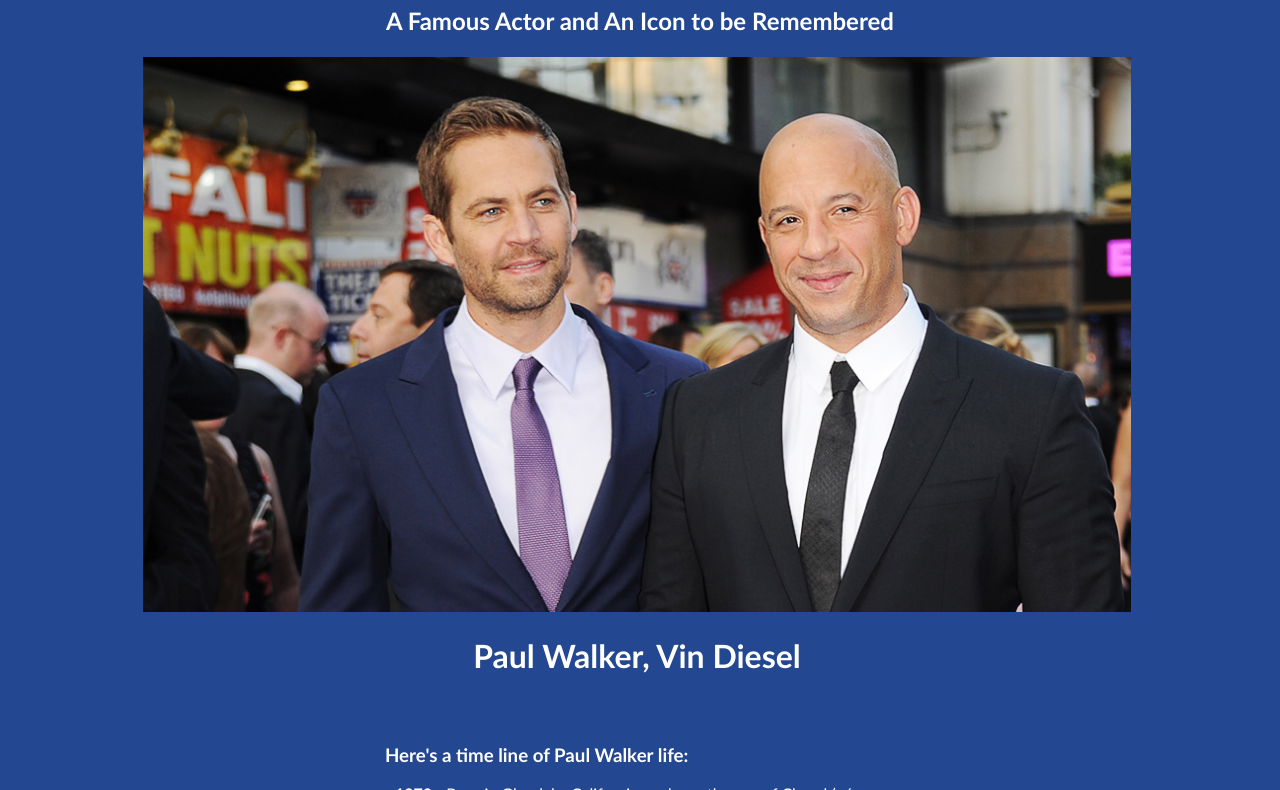
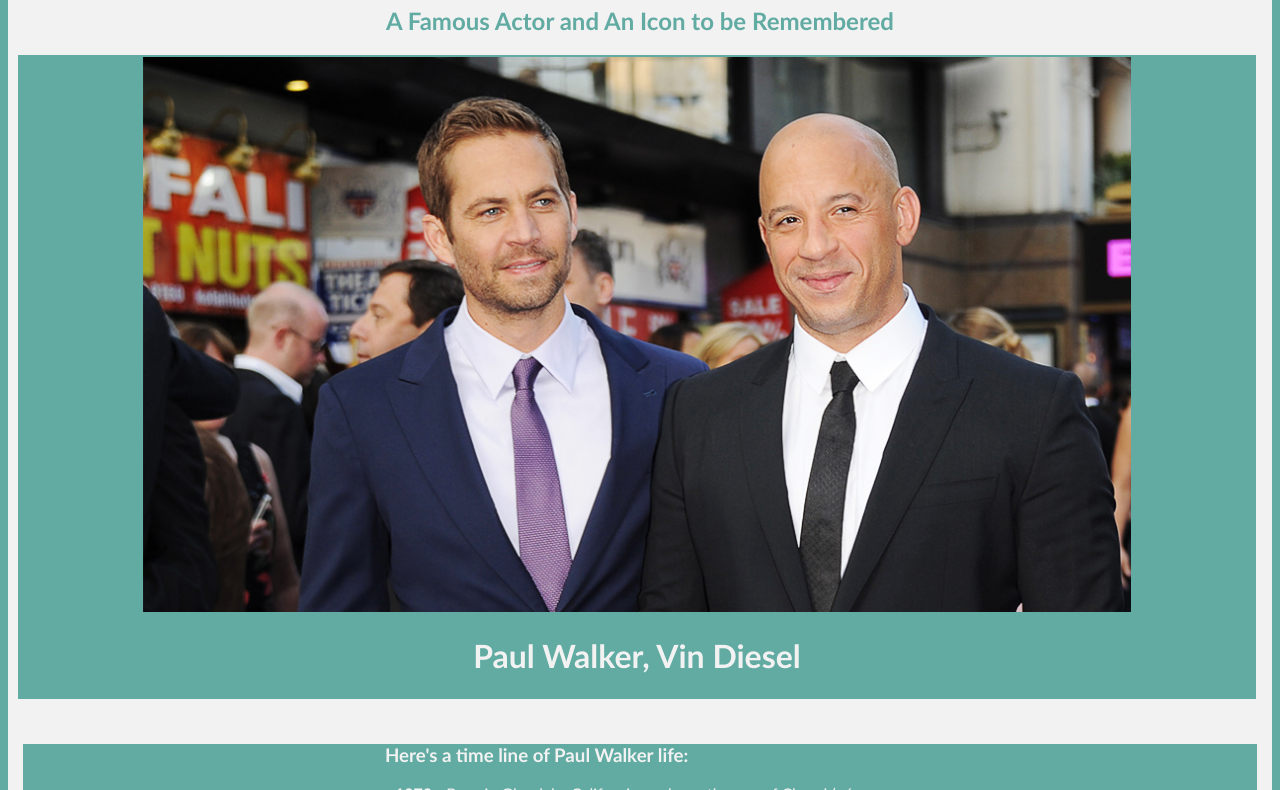
Before and after one commit to Cool-sami12/fcc, a plain HTML site: page index.html in a window 1280 px wide. Shown: the part 121-911 px from the top of the page. Drawn offline with Linux system fonts and the light colour scheme.

Commit message:
latest web

```diff
--- a/main.css
+++ b/main.css
@@ -2,15 +2,18 @@ html,body{
     font-family:"Trebuchet MS", Helvetica, sans-serif;
     text-align: center;
     min-width: 260px;
-    color:#ffffff;
-    background-color:#234790;
+    color:#f2f2f2;
+    background-color: #61aba3;
 }
 #main{
     margin:30px auto;
     padding: 15px;
     border: 0px solid;
     border-radius: 5px;
-    background:#234790;
+    background:#f2f2f2;
+}
+#title,h2{
+  color:#61aba3;
 }
 .responsive{
     width: 80%;
@@ -25,9 +28,9 @@ html,body{
   margin:-5px;
   margin-top:20px;
   width:100%;
-  border:2px solid #234790;
-  background:#234790;
-  ;
+  border:2px solid #61aba3;
+  background: #61aba3;
+
 }
 #img-caption{
   margin:15px;
@@ -35,6 +38,12 @@ html,body{
 #headline{
   margin-top:50px;
   text-align:left;
+  color:#f2f2f2;
+}
+#tribute-info{
+  color:#f2f2f2;
+  background-color:  #61aba3;
+
 }
 ul{
   max-width:550px;
@@ -48,5 +57,5 @@ blockquote{
   font-style: italic;
 }
 #tribute-link{
-    color: #d0fd07;
+    color: #022b3b;
 }
```
